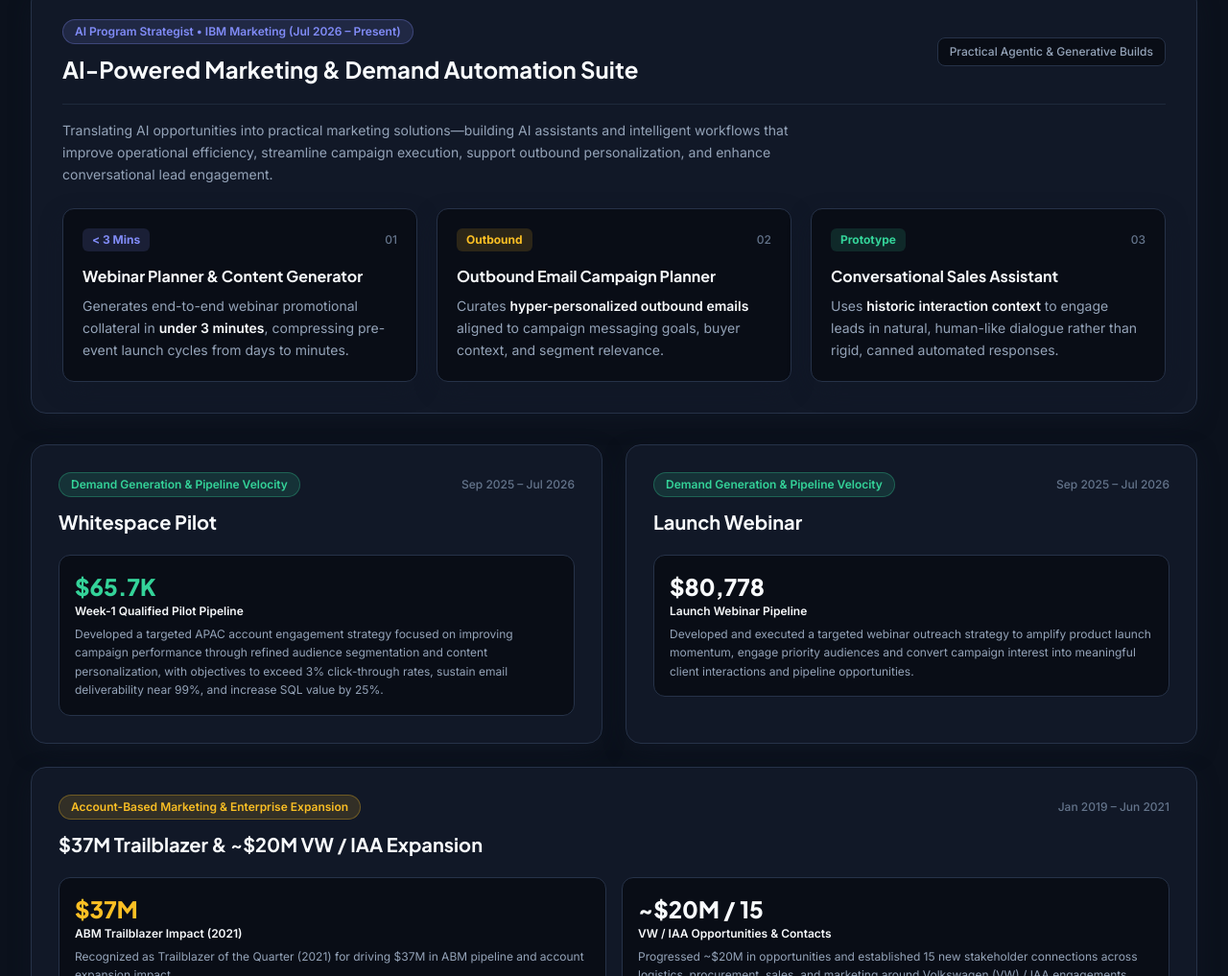
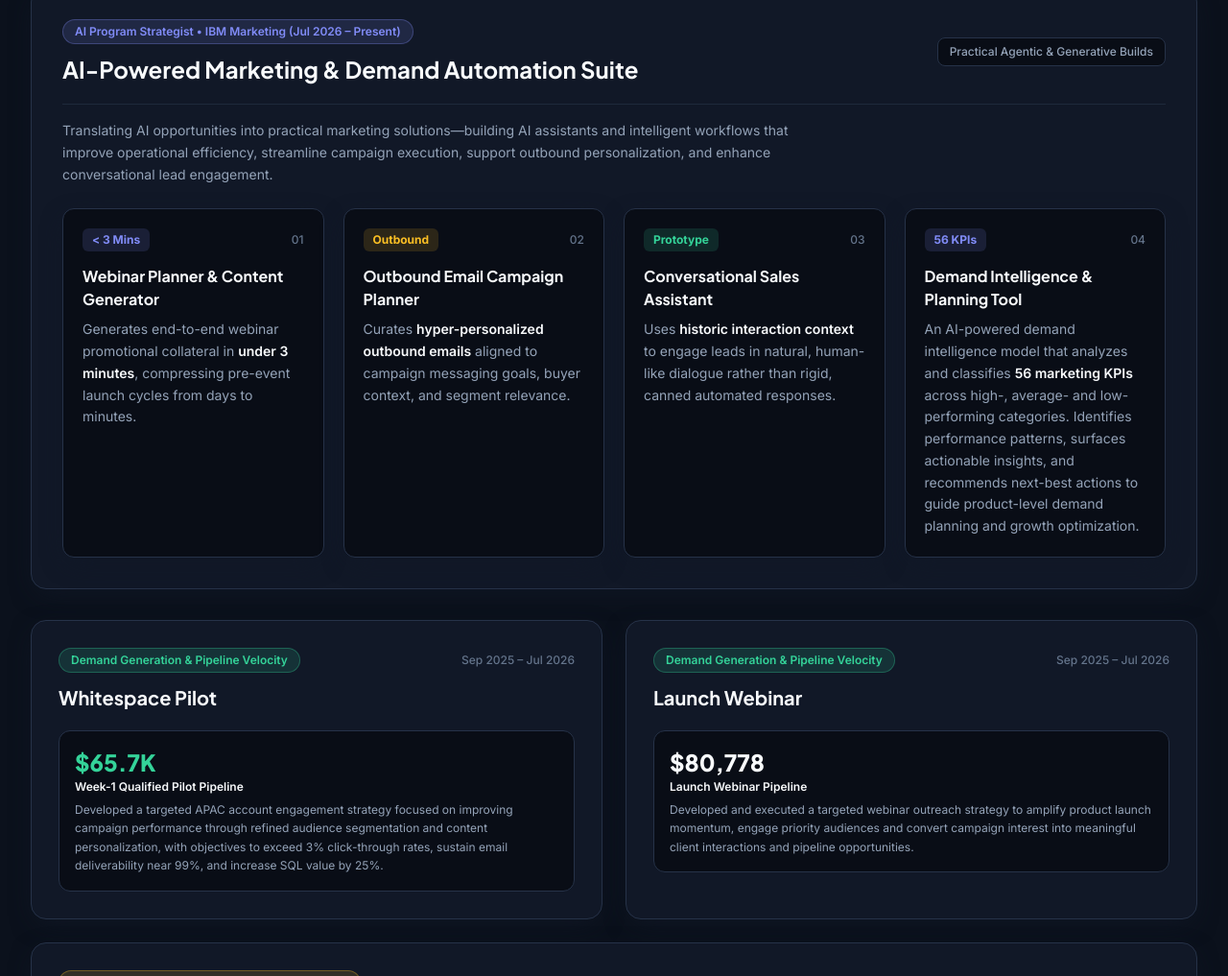
Before and after one commit to bhosalepriyanka87-ctrl/Portfolio, a plain HTML site: page index.html in a window 1280 px wide. Shown: the part 1845-2862 px from the top of the page at 96% size. Drawn offline with nearby package versions, Linux system fonts and the light colour scheme.

Commit message:
Add Demand Intelligence & Planning Tool card

```diff
--- a/index.html
+++ b/index.html
@@ -351,7 +351,7 @@
 <p class="mt-4 max-w-3xl text-sm leading-relaxed text-muted">
               Translating AI opportunities into practical marketing solutions—building AI assistants and intelligent workflows that improve operational efficiency, streamline campaign execution, support outbound personalization, and enhance conversational lead engagement.
             </p>
-<div class="mt-6 grid grid-cols-1 gap-5 md:grid-cols-3">
+<div class="mt-6 grid grid-cols-1 gap-5 md:grid-cols-2 lg:grid-cols-4">
 <div class="rounded-xl border border-lineWarm bg-surface p-5 shadow-card">
 <div class="flex items-center justify-between">
 <span class="rounded-md bg-accentSoft px-2.5 py-1 text-xs font-bold text-accent">&lt; 3 Mins</span>
@@ -380,6 +380,16 @@
 <h4 class="mt-3.5 font-heading text-base font-bold text-ink">Conversational Sales Assistant</h4>
 <p class="mt-2 text-sm leading-relaxed text-muted">
                   Uses <strong class="font-semibold text-ink">historic interaction context</strong> to engage leads in natural, human-like dialogue rather than rigid, canned automated responses.
+                </p>
+</div>
+<div class="rounded-xl border border-lineWarm bg-surface p-5 shadow-card">
+<div class="flex items-center justify-between">
+<span class="rounded-md bg-accentSoft px-2.5 py-1 text-xs font-bold text-accent">56 KPIs</span>
+<span class="text-xs font-medium text-subtle">04</span>
+</div>
+<h4 class="mt-3.5 font-heading text-base font-bold text-ink">Demand Intelligence &amp; Planning Tool</h4>
+<p class="mt-2 text-sm leading-relaxed text-muted">
+                  An AI-powered demand intelligence model that analyzes and classifies <strong class="font-semibold text-ink">56 marketing KPIs</strong> across high-, average- and low-performing categories. Identifies performance patterns, surfaces actionable insights, and recommends next-best actions to guide product-level demand planning and growth optimization.
                 </p>
 </div>
 </div>
```
